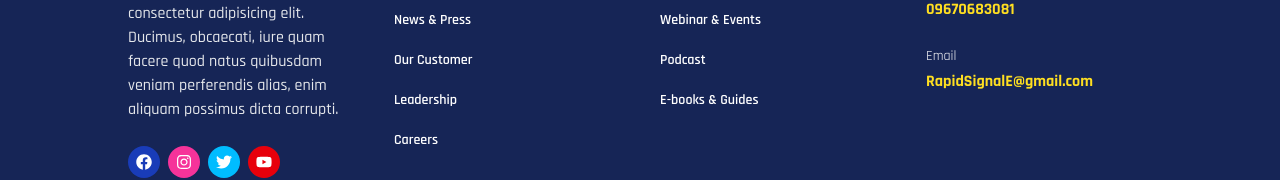
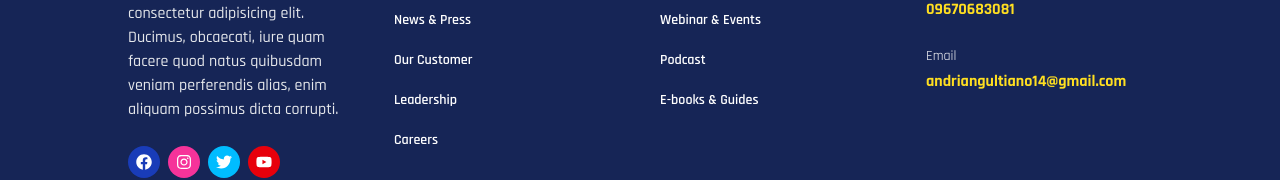
Before and after one commit to mujakzs/web_profile, a Next.js app: page / in a window 1280 px wide. Shown: the part 7138-7318 px from the top of the page. Built offline with nearby package versions, Linux system fonts and the light colour scheme.

Commit message:
footer email changes

```diff
--- a/components/Home/Footer/Footer.tsx
+++ b/components/Home/Footer/Footer.tsx
@@ -67,7 +67,7 @@ const Footer = () => {
                 </div>
                 <div className='mt-6'>
                     <h1 className='text-sm text-white'>Email</h1>
-                    <h1 className='text-base font-bold text-yellow-300 mt-1'>RapidSignalE@gmail.com</h1>
+                    <h1 className='text-base font-bold text-yellow-300 mt-1'>andriangultiano14@gmail.com</h1>
                 </div>
             </div>
         </div>
```
